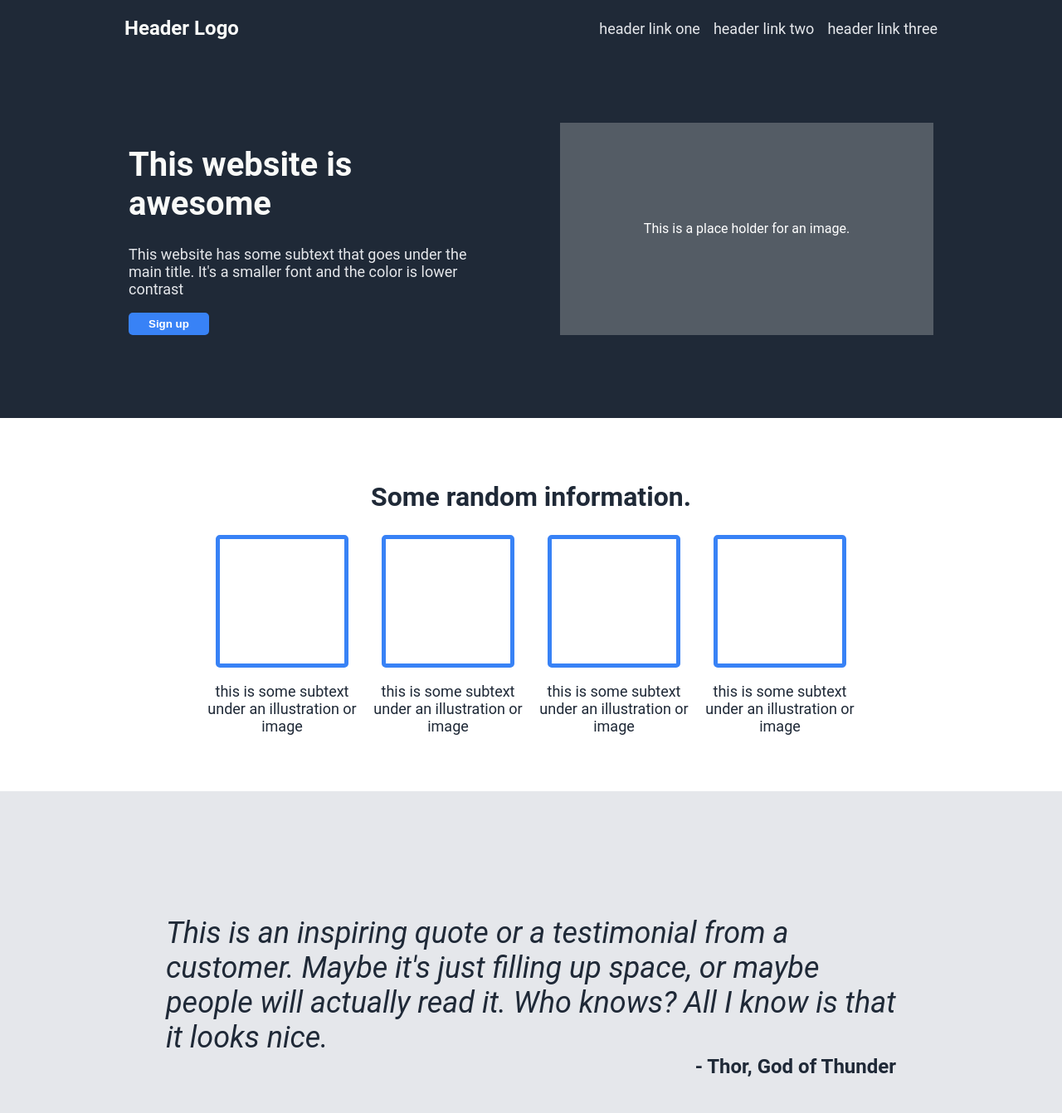
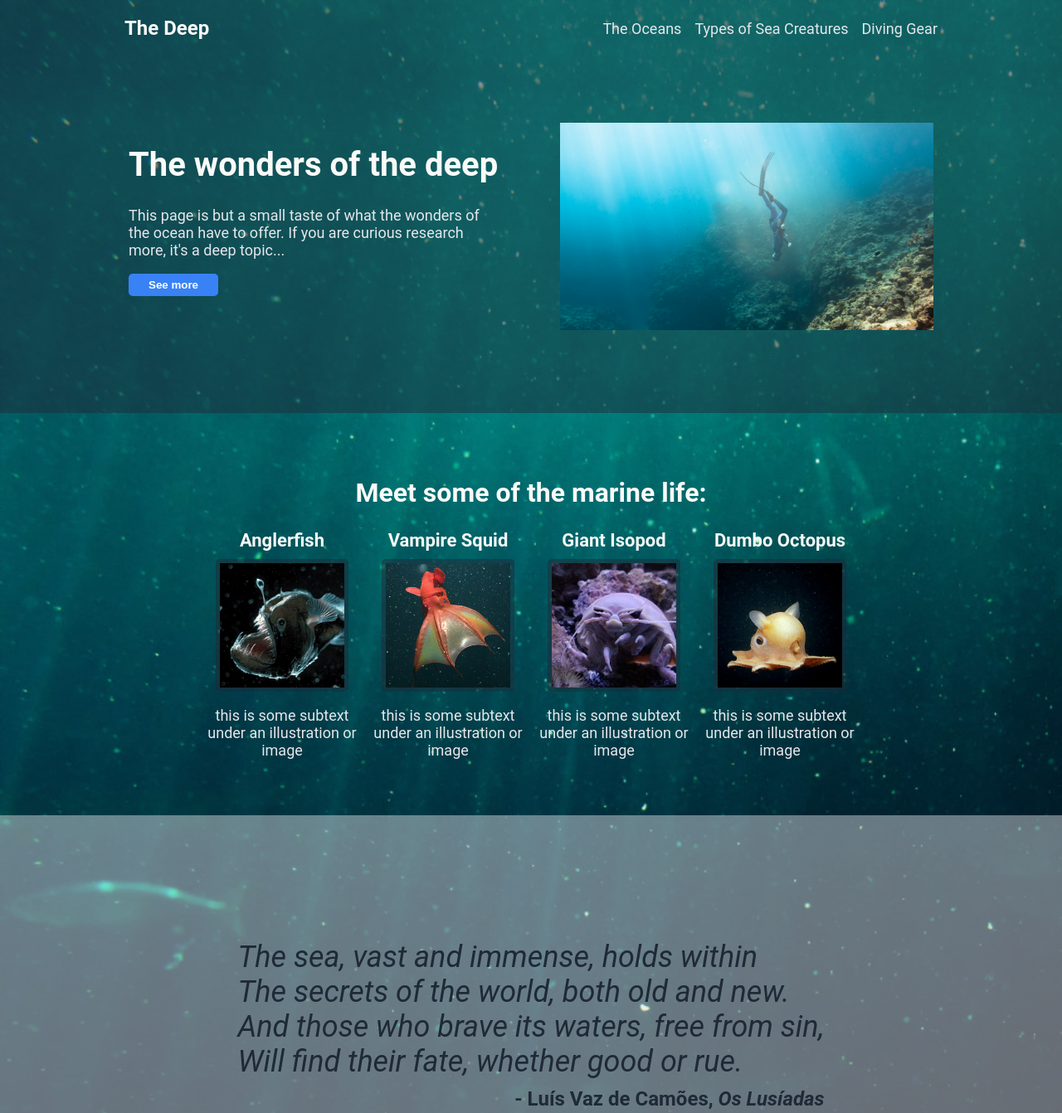
Before and after one commit to gsespinto/landing-page, a plain HTML site: page index.html in a window 1280 px wide. Shown: the top 1342 px of the page at 83% size. Drawn offline with Linux system fonts and the light colour scheme.

Commit message:
Change landing page to talk about the deep sea

```diff
--- a/index.html
+++ b/index.html
@@ -9,56 +9,65 @@
 </head>
 <body>
     <div class="header">
-        <div class="logo">Header Logo</div>
-        <a href="">header link one</a>
-        <a href="">header link two</a>
-        <a href="">header link three</a>
+        <div class="logo">The Deep</div>
+        <a href="https://en.wikipedia.org/wiki/Ocean" target=”_blank”>The Oceans</a>
+        <a href="https://en.wikipedia.org/wiki/Marine_life" target=”_blank”>Types of Sea Creatures</a>
+        <a href="https://en.wikipedia.org/wiki/Diving_equipment" target=”_blank”>Diving Gear</a>
     </div>
     <div class="content">
         <div class="introduction">
             <div class="left">
-                <h1>This website is awesome</h1>
-                <p>This website has some subtext that goes under the main title.
-                    It's a smaller font and the color is lower contrast</p>
-                <button class="sign-up-bt">Sign up</button>
+                <h1>The wonders of the deep</h1>
+                <p>This page is but a small taste of what the wonders of the ocean have to offer.
+                    If you are curious research more, it's a deep topic...
+                </p>
+                <button onclick="location.href='https://www.youtube.com/@BlueWorldTV'" class="sign-up-bt">See more</button>
             </div>
-            <div class="right">
-                This is a place holder for an image.
-            </div>
+            <img src="img/deep-sea-diver.jpg" class="right" alt="A photo of a deep sea diver">
         </div>
         <div class="info-section">
-            <h2>Some random information.</h2>
+            <h2>Meet some of the marine life:</h2>
             <div class="info-container">
                 <div class="info">
-                    <div class="info-img"></div>
+                    <h3>Anglerfish</h3>
+                    <img class="info-img" src="img/deep-sea-anglerfish.jpg" alt="An uncanny image of a anglerfish in the deep">
                     <p>this is some subtext under an illustration or image</p>
                 </div>
                 <div class="info">
-                    <div class="info-img"></div>
+                    <h3>Vampire Squid</h3>
+                    <img class="info-img" src="img/squid.png" alt="A cute vampire squid, it almost looks like an umbrella">
                     <p>this is some subtext under an illustration or image</p>
                 </div>
                 <div class="info">
-                    <div class="info-img"></div>
+                    <h3>Giant Isopod</h3>
+                    <img class="info-img" src="img/giant-isopod.jpg" alt="A giant isopod attempting to say 'hi'">
                     <p>this is some subtext under an illustration or image</p>
                 </div>
                 <div class="info">
-                    <div class="info-img"></div>
+                    <h3>Dumbo Octopus</h3>
+                    <img class="info-img" src="img/dumbo-octopus.jpg" alt="A dumbo octopus, almost looks like a fluffy shuriken">
                     <p>this is some subtext under an illustration or image</p>
                 </div>
             </div>
         </div>
         <div class="quote-section">
-            <div class="quote">This is an inspiring quote or a testimonial from a customer.
-                Maybe it's just filling up space, or maybe people will actually read it.
-                Who knows? All I know is that it looks nice. </div>
-            <div class="author">- Thor, God of Thunder</div>
+            <div>
+                <div class="quote">The sea, vast and immense, holds within<br>
+                    The secrets of the world, both old and new.<br>
+                    And those who brave its waters, free from sin,<br>
+                    Will find their fate, whether good or rue.<br>
+                </div>
+                <p class="author">- Luís Vaz de Camões, <i>Os Lusíadas</i></p>
+            </div>
         </div>
         <div class="sign-up-section">
             <div class="sign-up-text">
-                <h3>Call to action. It's time!</h3>
-                <p>Sign up for our product by clicking that button right over there!</p>
+                <h3>Do you want to know more?</h3>
+                <p>If you want to know more about what the sea holds, check out
+                    BlueWorldTV youtube channel!
+                </p>
             </div>
-            <button class="sign-up-bt">Sign up</button>
+            <button onclick="location.href='https://www.youtube.com/@BlueWorldTV'" class="sign-up-bt">See more</button>
         </div>
     <div class="footer">Copyright © The Odin Project 2023</div>
 </body>
--- a/style.css
+++ b/style.css
@@ -2,6 +2,8 @@ body{
     font-family: 'Roboto', sans-serif;
     margin: 0;
     padding: 0;
+    background-image: url("img/background.jpg");
+    background-size: cover;
 }
 
 h1{
@@ -13,7 +15,7 @@ h1{
 h2{
     font-size: 32px;
     font-weight: bolder;
-    color: #1F2937
+    color: #F9FAF8;
 }
 
 h3{
@@ -32,10 +34,13 @@ p{
 .header, .footer{
     display: flex;
     padding: 20px 150px;
-    background-color: #1F2937;
     gap: 16px;
     align-items: center;
     text-align: center;
+}
+
+.header{
+    background-color: #1f29377e;
 }
 
 .footer{
@@ -59,7 +64,7 @@ p{
 .introduction{
     display: flex;
     padding: 80px 150px 100px;
-    background-color: #1F2937;
+    background-color: #1f29377e;
     justify-content: center;
     row-gap: 30px;
     column-gap: 70px;
@@ -72,12 +77,10 @@ p{
 }
 
 .introduction .right{
-    display: flex;
-    background-color: #acafb360;
-    justify-content: center;
-    align-items: center;
-    color: white;
     flex: 0 0 auto;
+    width: 450px;
+    min-height: 250px;
+    height: 250px;
 }
 
 .sign-up-bt{
@@ -87,8 +90,9 @@ p{
     padding: 6px 24px;
     border-radius: 5px;
     border: 0;
+    cursor: pointer;
+}
 
-}
 .info-section{
     padding: 50px;
     text-align: center;
@@ -107,39 +111,48 @@ p{
     align-items: center;
 }
 
-.info p{
-    color: #1F2937;
-}
-
 .info-img{
     width: 150px;
     height: 150px;
 
-    border: #3882F6;
+    border: #1f29377e;
     border-style: solid;
     border-width: 5px;
     border-radius: 5px;
 }
 
+.info h3{
+    font-size: 22px;
+    margin-bottom: 10px;
+}
+
 .quote-section{
-    background-color: #E5E7EB;
+    background-color: #e5e7eb73;
     padding: 150px 200px;
-    color: #1F2937;
+    display: flex;
+    justify-content: center;
+}
+
+.quote-section div{
+    max-width: fit-content;
 }
 
 .quote{
     font-size: 36px;
     font-style: italic;
+    color: #1F2937;
 }
 
 .author{
     font-weight: bolder;
+    text-align: end;
     font-size: 24px;
-    text-align: right;
+    margin: 10px 0 0;
+    color: #1F2937;
 }
 
 .sign-up-section{
-    margin: 100px;
+    margin: 100px 100px 50px;
     padding: 40px 50px;
     background-color: #3882F6;
     border-radius: 5px;
```
Also changed, not shown: img/background.jpg (added), img/deep-sea-anglerfish.jpg (added), img/deep-sea-diver.jpg (added), img/dumbo-octopus.jpg (added), img/giant-isopod.jpg (added), img/squid.png (added).
